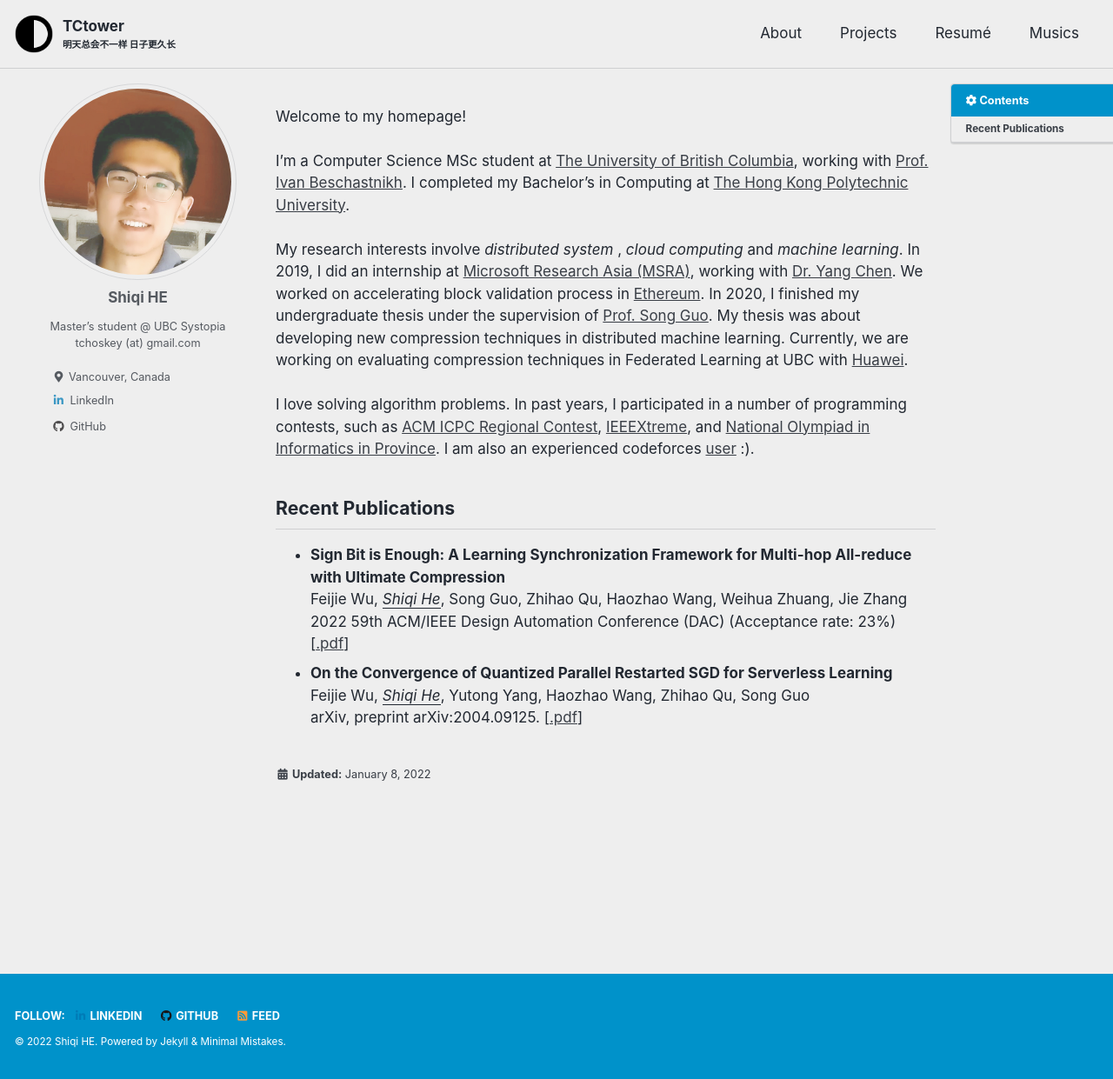
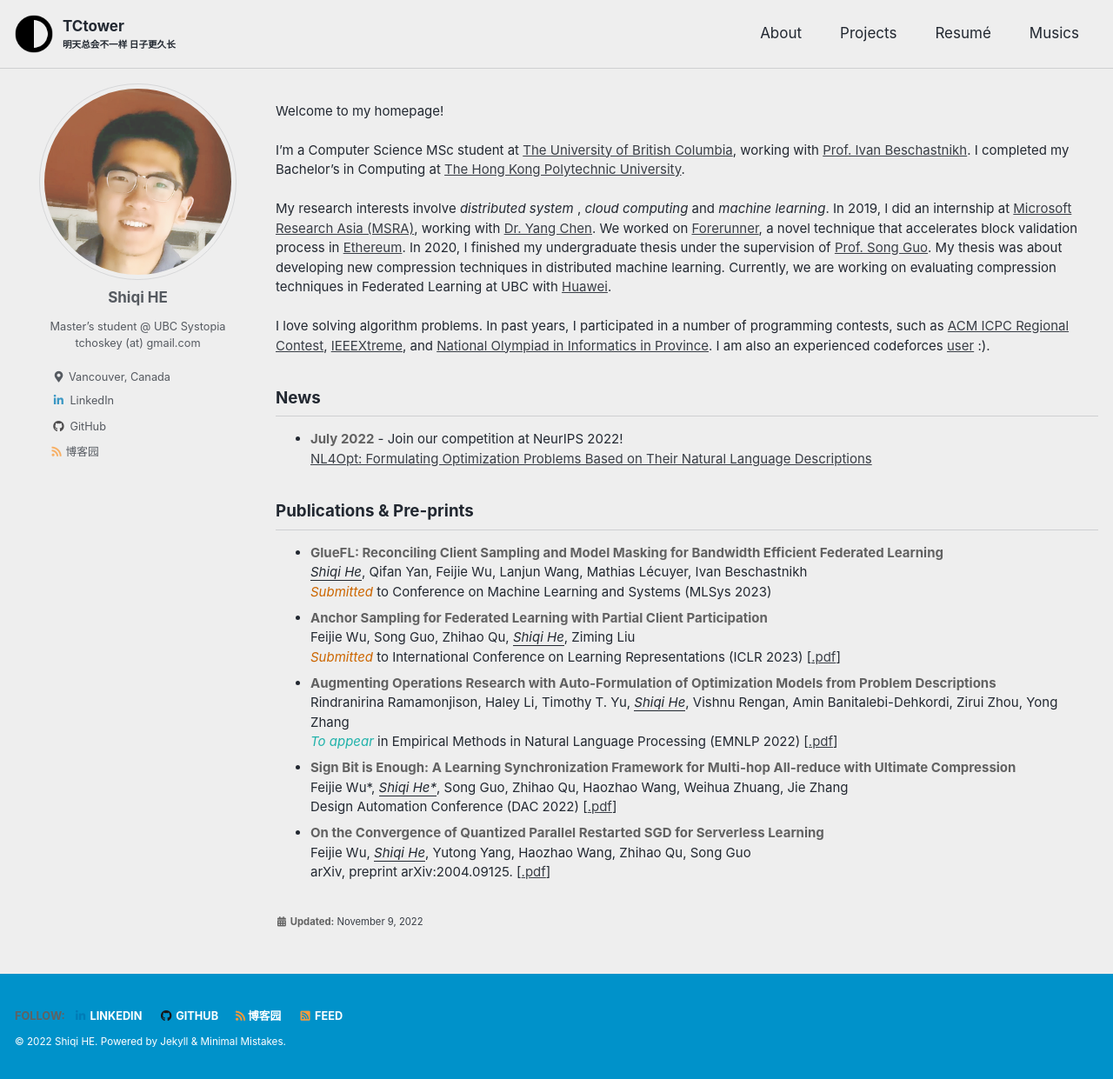
Before and after one commit to TCtower/tctower.github.io, a Jekyll site: the page built from index.md, in a window 1280 px wide and 1241 px high. Shown: the whole window at 87% size. Built offline with Jekyll 4.4.1, drawn with Linux system fonts in a browser that asks for light colours; cached includes are drawn as plain includes.

Commit message:
Update info

```diff
--- a/_config.yml
+++ b/_config.yml
@@ -117,6 +117,9 @@ author:
     - label: "GitHub"
       icon: "fab fa-fw fa-github"
       url: "https://github.com/tctower"
+    - label: "博客园"
+      icon: "fa fa-rss"
+      url: "https://www.cnblogs.com/hoskey"
 
 # Site Footer
 footer:
@@ -127,6 +130,9 @@ footer:
     - label: "GitHub"
       icon: "fab fa-fw fa-github"
       url: "https://github.com/tctower"
+    - label: "博客园"
+      icon: "fa fa-rss"
+      url: "https://www.cnblogs.com/hoskey"
 
 
 # Reading Files
--- a/index.md
+++ b/index.md
@@ -37,7 +37,12 @@ body{ /* Normal  */
 }
 
 .page{
-    padding-right: 15%;
+    padding-right: 0%;
+    font-size: 15px;
+}
+
+strong {
+    color: #616161;
 }
 </style>
 
@@ -47,18 +52,42 @@ Welcome to my homepage!
 
 I’m a Computer Science MSc student at [The University of British Columbia](https://www.ubc.ca/), working with [Prof. Ivan Beschastnikh](https://www.cs.ubc.ca/~bestchai/). I completed my Bachelor’s in Computing at [The Hong Kong Polytechnic University](https://www.polyu.edu.hk/en/).
 
-My research interests involve <em> distributed system </em>, <em>cloud computing</em> and <em>machine learning</em>. In 2019, I did an internship at [Microsoft Research Asia (MSRA)](https://www.microsoft.com/en-us/research/lab/microsoft-research-asia/), working with [Dr. Yang Chen](https://www.microsoft.com/en-us/research/people/yachen/). We worked on accelerating block validation process in [Ethereum](https://ethereum.org/en/).  In 2020, I finished my undergraduate thesis under the supervision of [Prof. Song Guo](https://www4.comp.polyu.edu.hk/~cssongguo/). My thesis was about developing new compression techniques in distributed machine learning. Currently, we are working on evaluating compression techniques in Federated Learning at UBC with [Huawei](https://www.huawei.com/ca/).
+My research interests involve <em> distributed system </em>, <em>cloud computing</em> and <em>machine learning</em>. In 2019, I did an internship at [Microsoft Research Asia (MSRA)](https://www.microsoft.com/en-us/research/lab/microsoft-research-asia/), working with [Dr. Yang Chen](https://www.microsoft.com/en-us/research/people/yachen/). We worked on [Forerunner](https://www.microsoft.com/en-us/research/uploads/prod/2021/09/3477132.3483564.pdf), a novel technique that accelerates block validation process in [Ethereum](https://ethereum.org/en/).  In 2020, I finished my undergraduate thesis under the supervision of [Prof. Song Guo](https://www4.comp.polyu.edu.hk/~cssongguo/). My thesis was about developing new compression techniques in distributed machine learning. Currently, we are working on evaluating compression techniques in Federated Learning at UBC with [Huawei](https://www.huawei.com/ca/).
 
 I love solving algorithm problems. In past years, I participated in a number of programming contests, such as [ACM ICPC Regional Contest](https://icpc.global/), [IEEEXtreme](https://ieeextreme.org/), and [National Olympiad in Informatics in Province](https://www.noi.cn/). I am also an experienced codeforces [user](https://codeforces.com/profile/TCtower) :).
 <!-- # Heading
 sss -->
-## Recent Publications
+## News
+<ul>
+<li>
+<strong>July 2022</strong> - Join our competition at NeurIPS 2022!
+<br/><a href="https://nl4opt.github.io/" title="c4"> NL4Opt: Formulating Optimization Problems Based on Their Natural Language Descriptions </a>
+</li>
+</ul>
+## Publications & Pre-prints
+<ul>
+<li>
+<strong>GlueFL: Reconciling Client Sampling and Model Masking for Bandwidth Efficient Federated Learning</strong>
+<br/><u><em>Shiqi He</em></U>, Qifan Yan, Feijie Wu, Lanjun Wang, Mathias Lécuyer, Ivan Beschastnikh
+<br/> <em style="color:#cc6600;">Submitted</em> to Conference on Machine Learning and Systems (MLSys 2023)
+</li>
 
-<ul>
- <li>
+<li>
+<strong>Anchor Sampling for Federated Learning with Partial Client Participation</strong>
+<br/>Feijie Wu, Song Guo, Zhihao Qu, <u><em>Shiqi He</em></U>, Ziming Liu
+<br/> <em style="color:#cc6600;">Submitted</em> to International Conference on Learning Representations (ICLR 2023) [<a href="https://arxiv.org/pdf/2206.05891.pdf" title="p4">.pdf</a>]
+</li>
+
+<li>
+<strong>Augmenting Operations Research with Auto-Formulation of Optimization Models from Problem Descriptions</strong>
+<br/>Rindranirina Ramamonjison, Haley Li, Timothy T. Yu, <u><em>Shiqi He</em></U>, Vishnu Rengan, Amin Banitalebi-Dehkordi, Zirui Zhou, Yong Zhang
+<br/> <em style="color:lightseagreen;">To appear</em> in Empirical Methods in Natural Language Processing (EMNLP 2022) [<a href="https://arxiv.org/pdf/2209.15565.pdf" title="p3">.pdf</a>]
+</li>
+
+<li>
 <strong>Sign Bit is Enough: A Learning Synchronization Framework for Multi-hop All-reduce with Ultimate Compression</strong>
-<br/>Feijie Wu, <u><em>Shiqi He</em></U>, Song Guo, Zhihao Qu, Haozhao Wang, Weihua Zhuang, Jie Zhang
-<br/> 2022 59th ACM/IEEE Design Automation Conference (DAC) (Acceptance rate: 23%) [<a href="https://arxiv.org/pdf/2204.06787.pdf" title="p1">.pdf</a>]
+<br/>Feijie Wu*, <u><em>Shiqi He*</em></U>, Song Guo, Zhihao Qu, Haozhao Wang, Weihua Zhuang, Jie Zhang
+<br/> Design Automation Conference (DAC 2022) [<a href="https://arxiv.org/pdf/2204.06787.pdf" title="p2">.pdf</a>]
 </li>
 
 <li>
```
Also changed, not shown: other parts of index.md (+2 -2 lines), _pages/musics.md (+2 -2 lines), _pages/projects.md (+5 -4 lines).
